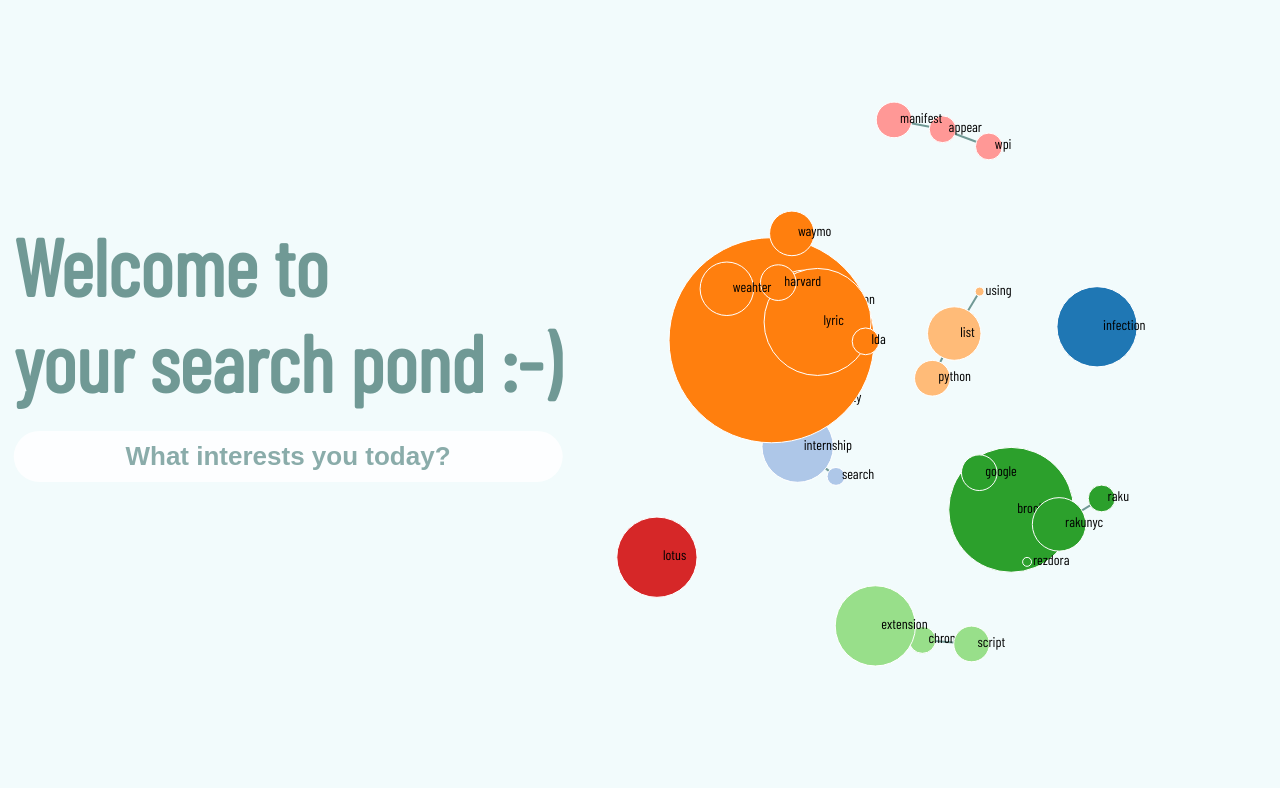
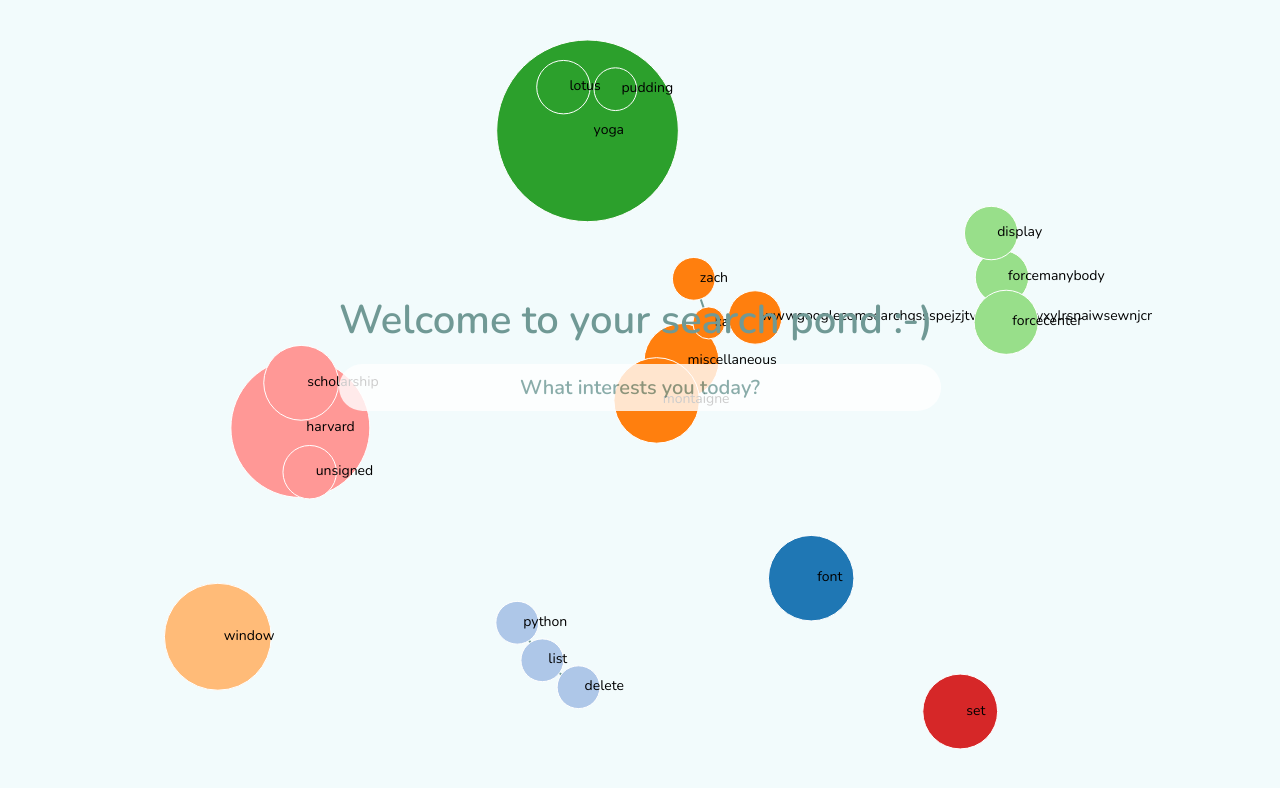
Before and after one commit to karenli6/lotus, a browser extension: page app/newtab.html in a window 1280 px wide. Drawn offline with nearby package versions, Linux system fonts and the light colour scheme; a web font is replaced by a local one.

Commit message:
ui changes

```diff
--- a/app/newtab.html
+++ b/app/newtab.html
@@ -11,24 +11,19 @@
 
 </head>
 
+<svg width="90%" height="90%" display = center></svg>
+<script src="d3.v4.min.js"></script>
+<script type="module" src="render.js"></script>
+
 <body>
-  <div class="split left">
     <div class="centered">
       <div class="text-typing">
-        <h1 class="line1">Welcome to</h1>
-        <h1 class="line2">your search pond :-)</h1>
+          <strong>
+            <h4 class="line1">Welcome to your search pond :-)</h4>
+          </strong>
         <h2 class="line3">What interests you today?</h2>
-
       </div>
     </div>
-  </div>
-
-  <div class="split right">
-    <svg width="90%" height="90%" style="display: flex; align-items: center;"></svg>
-    <script src="d3.v4.min.js"></script>
-    <script type="module" src="render.js"></script>
-  </div>
-
 </body>
 
 </html>
--- a/app/render.js
+++ b/app/render.js
@@ -29,8 +29,8 @@ chrome.runtime.sendMessage('get-user-data', (response) => {
 });
 
 // visualize D3
-var width = window.innerWidth * 0.5
-var height =  window.innerHeight * 0.8
+var width = window.innerWidth
+var height =  window.innerHeight * 0.9
 
 var svg = d3.select("svg");
   width = width,
@@ -39,9 +39,11 @@ var svg = d3.select("svg");
 var color = d3.scaleOrdinal(d3.schemeCategory20);
 
 var simulation = d3.forceSimulation()
-  .force("link", d3.forceLink().id(function (d) { return d.id; }).distance(45).strength(0.4))
-  .force("charge", d3.forceManyBody())
+  .force("link", d3.forceLink().id(function (d) { return d.id; }).distance(40).strength(0.9))
+  .force("charge", d3.forceManyBody().strength(-90))
+  .force('collision', d3.forceCollide())
   .force("center", d3.forceCenter(width / 2, height / 2));
+
 
 d3.json("D3_graph_input.json", function (error, graph) {
 
--- a/app/style.css
+++ b/app/style.css
@@ -1,20 +1,25 @@
 @import url('https://fonts.googleapis.com/css2?family=Alumni+Sans+Pinstripe&family=Barlow+Condensed&display=swap');
+@import url('https://fonts.googleapis.com/css2?family=Nunito:wght@200;600&display=swap');
+
 
 html, body {
   height: 100%;
 }
 
 body {
-  display: table-cell;
+  /* display: table-cell; */
   vertical-align: middle;
-  display: table;
   margin: auto;
-  font-family: 'Barlow Condensed', sans-serif;
+  align-items: center;
+  display: flex;
+  /* display: table; */
+
+  font-family: 'Nunito', sans-serif;
   background-color: #f2fbfc;
   color:#709995;
 }
 
-.split{
+/* .split{
   height: 100%;
   position: fixed;
   z-index: 1;
@@ -32,7 +37,7 @@ body {
 .left {
   left: 0;
   width: 45%;
-}
+} */
 
 .centered {
   position: absolute;
@@ -40,6 +45,7 @@ body {
   left: 50%;
   transform: translate(-50%, -50%);
   text-align: center;
+
 }
 
 .text-typing{
@@ -47,19 +53,20 @@ body {
   font-size: 2.5em;
 }
 .line3{
-  font-size: 0.65em;
+  font-size: 0.5em;
   width: auto;
   text-align: center;
   background:white;
   padding:10px 13px;
   border-radius:50px;
   opacity: 0.8;
-  font-family: 'Alumni Sans Pinstripe', sans-serif;
+  font-family: 'Nunito', sans-serif;
 
 }
 
 /* typewriter effect */
 .line1 {
+  font-weight: bold;
   margin:0px;
   white-space:nowrap;
   overflow:hidden;
```
Also changed, not shown: app/D3_graph_input.json (+1 -1 lines).
